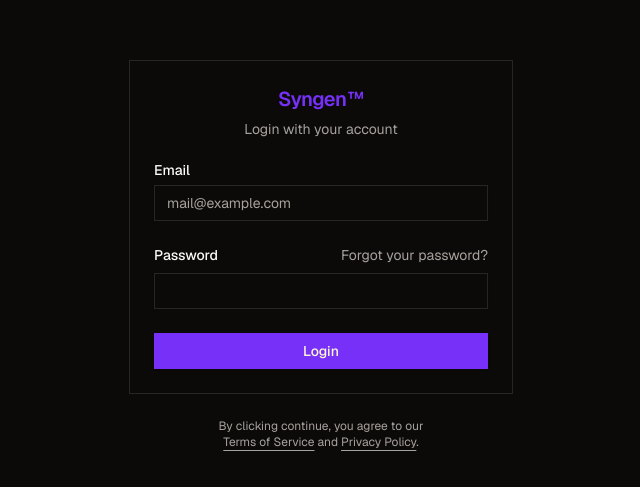
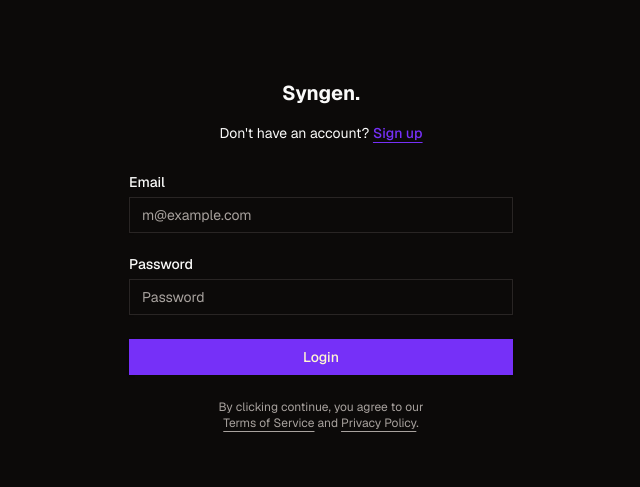
Before and after one commit to noeyislearning/syngen, a Next.js app: page / in a window 1280 px wide. Shown: the part 145-632 px from the top of the page, without its empty margins (319-959 px from the left). Built offline with nearby package versions, Linux system fonts and the light colour scheme.

Commit message:
feat: refactor login form and add Firebase integration

```diff
--- a/app/page.tsx
+++ b/app/page.tsx
@@ -1,4 +1,4 @@
-import { LoginForm } from "@/components/ui/login-form"
+import { LoginForm } from "@/components/ui/forms/login-form"
 
 export default function LoginPage() {
   return (
--- /dev/null
+++ b/components/ui/forms/login-form.tsx
@@ -0,0 +1,93 @@
+"use client"
+
+import * as React from "react"
+
+import { cn } from "@/lib/utils"
+
+import { Button, Input, Label } from "@/components/shared/"
+
+export function LoginForm({ className, ...props }: React.ComponentPropsWithoutRef<"div">) {
+  const [isSignUp, setIsSignUp] = React.useState(false)
+
+  const handleToggleSignUp = () => {
+    setIsSignUp(!isSignUp)
+  }
+
+  const renderLoginForm = () => (
+    <div className="flex flex-col gap-6">
+      <div className="flex flex-col items-center gap-2">
+        <h1 className="text-xl font-bold">Syngen.</h1>
+        <div className="text-center text-sm">
+          Don&apos;t have an account?{" "}
+          <Button type="button" onClick={handleToggleSignUp} variant="link">
+            Sign up
+          </Button>
+        </div>
+      </div>
+      <div className="flex flex-col gap-6">
+        <div className="grid gap-2">
+          <Label htmlFor="email">Email</Label>
+          <Input id="email" type="email" placeholder="m@example.com" required name="email" />
+        </div>
+        <div className="grid gap-2">
+          <Label htmlFor="password">Password</Label>
+          <Input id="password" type="password" placeholder="Password" required name="password" />
+        </div>
+        <Button type="submit" className="w-full">
+          Login
+        </Button>
+      </div>
+    </div>
+  )
+
+  const renderSignUpForm = () => (
+    <div className="flex flex-col gap-6">
+      <div className="flex flex-col items-center gap-2">
+        <h1 className="text-xl font-bold">Syngen.</h1>
+        <div className="text-center text-sm">
+          Already have an account?{" "}
+          <Button type="button" onClick={handleToggleSignUp} variant="link">
+            Login
+          </Button>
+        </div>
+      </div>
+      <div className="flex flex-col gap-6">
+        <div className="grid gap-2">
+          <Label htmlFor="username">Username</Label>
+          <Input id="username" placeholder="Username" required name="username" />
+        </div>
+        <div className="grid gap-2">
+          <Label htmlFor="email">Email</Label>
+          <Input id="email" type="email" placeholder="m@example.com" required name="email" />
+        </div>
+        <div className="grid gap-2">
+          <Label htmlFor="password">Password</Label>
+          <Input id="password" type="password" placeholder="Password" required name="password" />
+        </div>
+        <div className="grid gap-2">
+          <Label htmlFor="passwordConfirm">Confirm Password</Label>
+          <Input
+            id="passwordConfirm"
+            type="password"
+            placeholder="Confirm Password"
+            required
+            name="passwordConfirm"
+          />
+        </div>
+        <Button type="submit" className="w-full">
+          Sign Up
+        </Button>
+      </div>
+    </div>
+  )
+
+  return (
+    <div className={cn("flex flex-col gap-6", className)} {...props}>
+      <form>{isSignUp ? renderSignUpForm() : renderLoginForm()}</form>
+      <div className="text-balance text-center text-xs text-muted-foreground [&_a]:underline [&_a]:underline-offset-4 hover:[&_a]:text-primary">
+        By clicking continue, you agree to our <a href="#">Terms of Service</a> and{" "}
+        <a href="#">Privacy Policy</a>.
+      </div>
+    </div>
+  )
+}
--- a/components/ui/login-form.tsx
+++ /dev/null
@@ -1,55 +0,0 @@
-import Link from "next/link"
-
-import { cn } from "@/lib/utils"
-
-import {
-  Button,
-  Card,
-  CardContent,
-  CardDescription,
-  CardHeader,
-  CardTitle,
-  Input,
-  Label,
-} from "@/components/shared"
-
-export function LoginForm({ className, ...props }: React.ComponentPropsWithoutRef<"div">) {
-  return (
-    <div className={cn("flex flex-col gap-6", className)} {...props}>
-      <Card>
-        <CardHeader className="text-center">
-          <CardTitle className="text-xl text-primary">Syngen&trade;</CardTitle>
-          <CardDescription>Login with your account</CardDescription>
-        </CardHeader>
-        <CardContent>
-          <form>
-            <div className="grid gap-6">
-              <div className="grid gap-6">
-                <div className="grid gap-2">
-                  <Label htmlFor="email">Email</Label>
-                  <Input id="email" type="email" placeholder="mail@example.com" required />
-                </div>
-                <div className="grid gap-2">
-                  <div className="flex items-center">
-                    <Label htmlFor="password">Password</Label>
-                    <div className="ml-auto cursor-not-allowed text-sm text-muted-foreground">
-                      Forgot your password?
-                    </div>
-                  </div>
-                  <Input id="password" type="password" required />
-                </div>
-                <Button type="submit" className="w-full">
-                  Login
-                </Button>
-              </div>
-            </div>
-          </form>
-        </CardContent>
-      </Card>
-      <div className="text-balance text-center text-xs text-muted-foreground [&_a]:underline [&_a]:underline-offset-4">
-        By clicking continue, you agree to our <Link href="#">Terms of Service</Link> and{" "}
-        <Link href="#">Privacy Policy</Link>.
-      </div>
-    </div>
-  )
-}
--- /dev/null
+++ b/lib/firebase.ts
@@ -0,0 +1,21 @@
+import { initializeApp } from "firebase/app"
+import { getAnalytics } from "firebase/analytics"
+
+const firebaseConfig = {
+  apiKey: "AIzaSyAAbNhzwdamosdhNV09NiqeCEo7cgKSqUI",
+  authDomain: "syngen-3edf6.firebaseapp.com",
+  projectId: "syngen-3edf6",
+  storageBucket: "syngen-3edf6.firebasestorage.app",
+  messagingSenderId: "135688307358",
+  appId: "1:135688307358:web:a75e23969eb490ad04718f",
+  measurementId: "G-R9GZVNBBEN",
+}
+
+const app = initializeApp(firebaseConfig)
+
+let analytics
+if (typeof window !== "undefined") {
+  analytics = getAnalytics(app)
+}
+
+export { app, analytics }
--- a/lib/types.ts
+++ b/lib/types.ts
@@ -26,7 +26,7 @@ export interface SidebarContext {
 }
 /**
  * Sheet
- * */
+ */
 export interface SheetContentProps
   extends React.ComponentPropsWithoutRef<typeof SheetPrimitive.Content>,
     VariantProps<typeof sheetVariants> {}
--- a/lib/variants.tsx
+++ b/lib/variants.tsx
@@ -11,7 +11,7 @@ export const buttonVariants = cva(
           "border border-input bg-background shadow-sm hover:bg-accent hover:text-accent-foreground",
         secondary: "bg-secondary text-secondary-foreground shadow-sm hover:bg-secondary/80",
         ghost: "hover:bg-accent hover:text-accent-foreground",
-        link: "text-primary underline-offset-4 hover:underline",
+        link: "text-primary underline-offset-4 underline !px-0",
       },
       size: {
         default: "h-9 px-4 py-2",
```
Also changed, not shown: components/ui/forms/signup-form.tsx (added), hooks/use-mobile.tsx (renamed from hooks/use-mobile.ts), hooks/use-sidebar.tsx (renamed from hooks/use-sidebar.ts).
